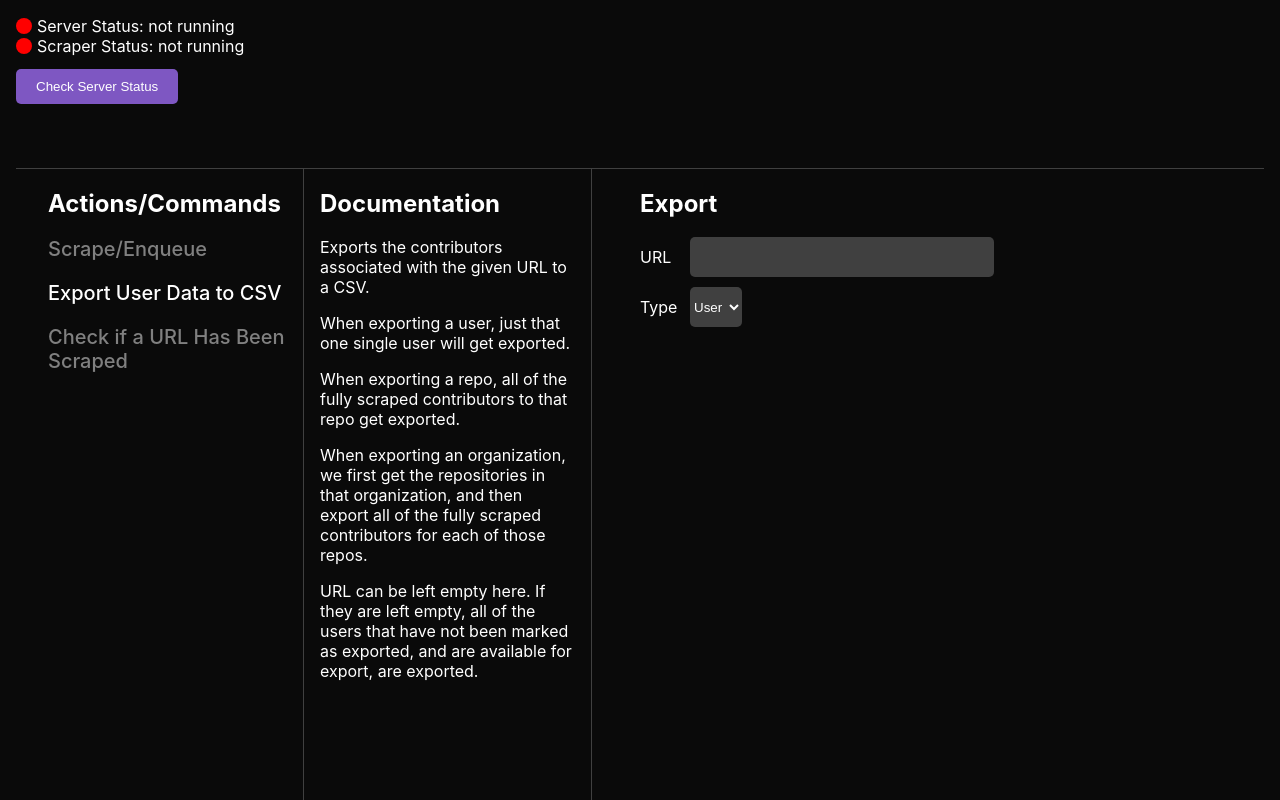
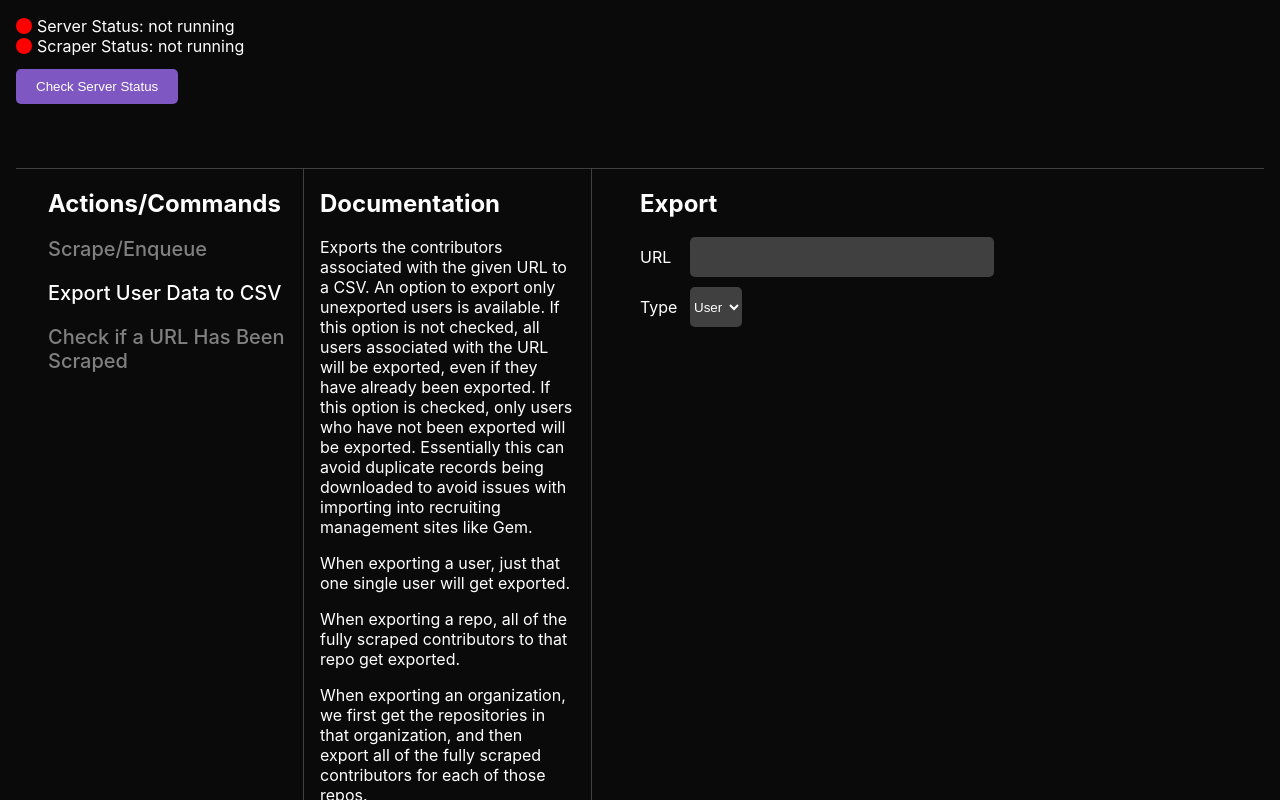
Before and after one commit to boristopalov/github-scraper-puppeteer, a React (Create React App) app in the folder client/: page / in a window 1280 px wide. Both pictures are taken after a click on the item "Export User Data to CSV". Shown: the top 800 px of the page. Built offline with nearby package versions, Linux system fonts and the light colour scheme; no server answers.

Commit message:
update docs for exporting all/unexported users option

```diff
--- a/client/src/App.js
+++ b/client/src/App.js
@@ -275,6 +275,13 @@ function App() {
             <div id="exportDocs" className={styles.docsText}>
               <p>
                 Exports the contributors associated with the given URL to a CSV.
+                An option to export only unexported users is available. If this
+                option is not checked, all users associated with the URL will be
+                exported, even if they have already been exported. If this
+                option is checked, only users who have not been exported will be
+                exported. Essentially this can avoid duplicate records being
+                downloaded to avoid issues with importing into recruiting
+                management sites like Gem.
               </p>
               <p>
                 When exporting a user, just that one single user will get
```
